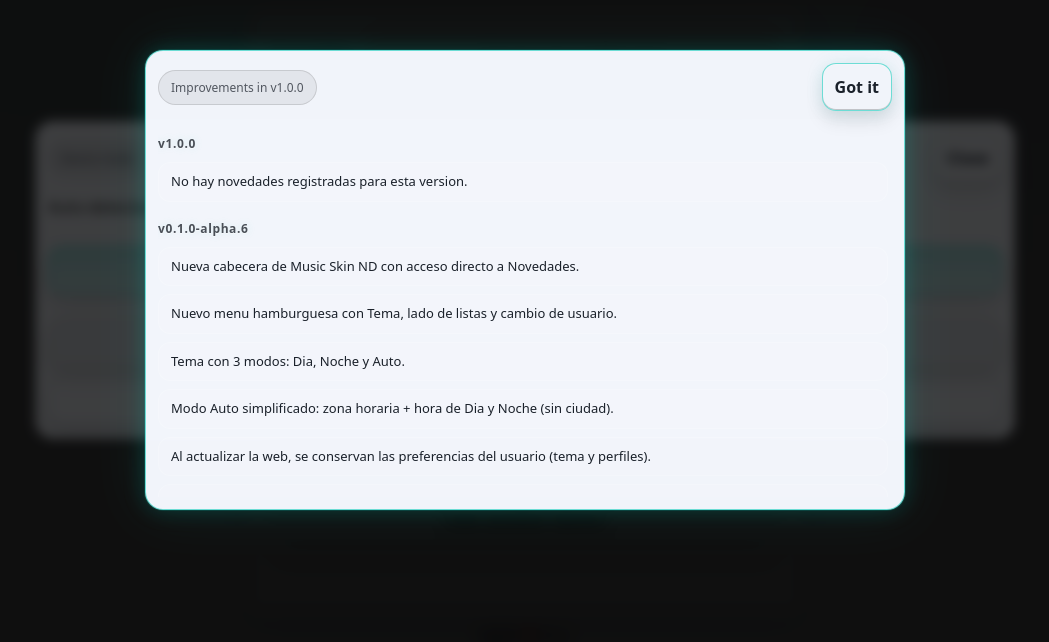
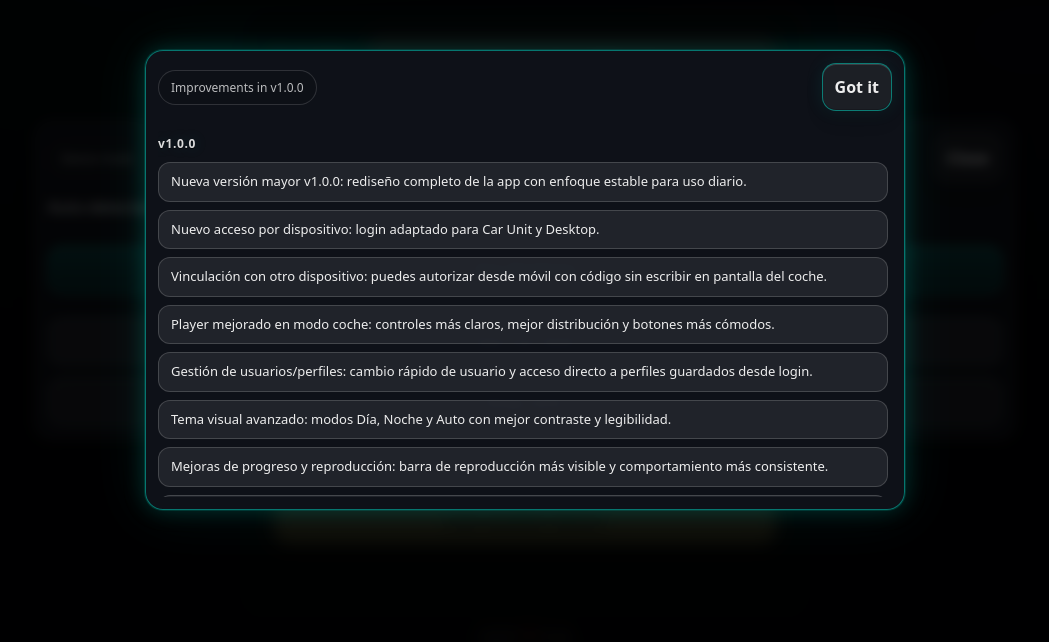
Before and after one commit to GOTXE/caraudio, a plain HTML site: page index.html in a window 1280 px wide. Shown: the part 120-762 px from the top of the page, without its empty margins (115-1164 px from the left). Drawn offline with Linux system fonts and the light colour scheme; no server answers.

Commit message:
feat(ui): finalize pending login/theme and logo updates

```diff
--- a/assets/css/styles.css
+++ b/assets/css/styles.css
@@ -806,9 +806,9 @@
         gap: var(--space-5);
         padding: 28px;
         border-radius: 20px;
-        background: #fdfefe;
-        border-color: #d7e1ea;
-        color: #0b1220;
+        background: var(--modal-bg);
+        border-color: var(--modal-border);
+        color: var(--modal-text);
         transition: transform 220ms ease;
       }
       .loginTopRow {
@@ -824,7 +824,7 @@
         gap: var(--space-3);
       }
       .loginModeLabel {
-        color: #334155;
+        color: var(--modal-muted);
         font-size: 13px;
         font-weight: 700;
       }
@@ -839,7 +839,7 @@
       .loginTitle {
         font-size: 28px;
         font-weight: 800;
-        color: #0b1220;
+        color: var(--modal-text);
       }
       .loginCredRow {
         display: grid;
@@ -866,24 +866,37 @@
         color: #f4fffd;
       }
       .btnLinkDevice {
-        border-color: #d49e2f;
-        background: linear-gradient(180deg, #f7d36e, #f5c451);
-        color: #1f1300;
+        border-color: #e3b24b;
+        background: linear-gradient(180deg, #f9dd89, #e8b94a);
+        color: #1a1200;
+        font-weight: 900;
+        line-height: 1.16;
+        letter-spacing: 0.15px;
+        text-wrap: balance;
+        text-shadow: 0 1px 0 rgba(255, 255, 255, 0.22);
+        box-shadow: 0 10px 20px rgba(0, 0, 0, 0.2), inset 0 1px 0 rgba(255, 255, 255, 0.24);
+      }
+      .theme-dark .btnLinkDevice {
+        border-color: #ffd98a;
+        background: linear-gradient(180deg, #ffe7a8, #f0c45c);
+        color: #171000;
+        text-shadow: 0 1px 0 rgba(255, 255, 255, 0.32);
+        box-shadow: 0 12px 24px rgba(0, 0, 0, 0.3), inset 0 1px 0 rgba(255, 255, 255, 0.32), 0 0 16px rgba(240, 196, 92, 0.28);
       }
       .loginCard input,
       .loginCard select {
-        color: #0b1220;
-        background: #dbe6f2;
-        border-color: #c4d2e1;
+        color: var(--modal-text);
+        background: var(--modal-input-bg);
+        border-color: var(--modal-input-border);
         min-height: 42px;
       }
       .loginCard input::placeholder {
-        color: #6a7888;
+        color: var(--modal-muted);
       }
       .loginCard label {
         margin: 0;
         font-size: 14px;
-        color: #334155;
+        color: var(--modal-muted);
       }
 
       .inlineRow {
@@ -1021,7 +1034,7 @@
       }
       .loginFooterTop {
         font-size: 12px;
-        color: #0b1220;
+        color: var(--modal-text);
         font-weight: 700;
       }
       .loginFooterRow {
@@ -1053,7 +1066,7 @@
         display: inline-flex;
         align-items: center;
         gap: 6px;
-        color: #0b1220;
+        color: var(--modal-text);
         font-size: 11px;
       }
       #loginFooterUpd[hidden] {
@@ -1667,14 +1680,19 @@
         box-shadow: 0 0 0 1px rgba(0, 200, 182, 0.16), 0 10px 20px rgba(0, 0, 0, 0.16), 0 0 18px rgba(0, 200, 182, 0.16);
       }
       .ghostBtn.serverBtn {
-        border-color: var(--color-danger-border);
-        background: var(--color-danger-bg-soft);
-        color: var(--color-on-danger);
+        border-color: #bf4a4a;
+        background: linear-gradient(180deg, #b94343, #8f3434);
+        color: #fff3f3;
+        font-weight: 900;
+        text-shadow: 0 1px 0 rgba(0, 0, 0, 0.32);
+        box-shadow: 0 10px 18px rgba(0, 0, 0, 0.18), inset 0 1px 0 rgba(255, 255, 255, 0.18);
       }
       .ghostBtn.serverBtn.ok {
-        border-color: var(--color-accent-border-strong);
-        background: var(--color-accent-bg-medium);
-        color: var(--color-on-success);
+        border-color: #1fb3a7;
+        background: linear-gradient(180deg, #17a297, #107d74);
+        color: #f2fffd;
+        text-shadow: 0 1px 0 rgba(0, 0, 0, 0.28);
+        box-shadow: 0 10px 18px rgba(0, 0, 0, 0.18), inset 0 1px 0 rgba(255, 255, 255, 0.16), 0 0 14px rgba(0, 200, 182, 0.2);
       }
 
       .dangerFab {
--- a/assets/js/modules/constants.js
+++ b/assets/js/modules/constants.js
@@ -24,7 +24,7 @@ export const DEFAULTS = {
   deviceMode: "auto",
   language: "es",
   quality: "low",
-  themeMode: "day",
+  themeMode: "night",
   autoTheme: {
     timeZone: "UTC",
     dayStart: "07:00",
--- a/assets/js/modules/i18n.js
+++ b/assets/js/modules/i18n.js
@@ -13,6 +13,7 @@ const DICT = {
     "login.password": "Contraseña",
     "login.remember": "Recordar credenciales",
     "login.connect": "Conectar",
+    "login.saved_users": "Usuarios",
     "login.link_other_device": "Vincular con otro dispositivo",
     "common.close": "Cerrar",
     "common.cancel": "Cancelar",
@@ -63,6 +64,7 @@ const DICT = {
     "player.plays_suffix": "plays",
     "status.auto_theme": "Modo auto: usando horario configurado.",
     "status.profile_no_password": "Ese perfil no tiene clave guardada.",
+    "status.profile_retry_password": "No se pudo entrar automáticamente. Revisa la contraseña y pulsa Conectar.",
     "status.need_server": "Configura el servidor primero.",
     "status.missing_credentials": "Falta usuario/contraseña.",
     "status.connecting": "Conectando...",
@@ -101,6 +103,7 @@ const DICT = {
     "modal.whatsnew_ack": "Entendido",
     "modal.profiles_title": "Perfiles",
     "modal.profile_add": "Añadir nuevo perfil",
+    "modal.profile_use": "Entrar",
     "modal.auto_theme_title": "Tema automático",
     "modal.timezone": "Zona horaria",
     "modal.day": "Día",
@@ -146,6 +149,7 @@ const DICT = {
     "login.password": "Password",
     "login.remember": "Remember credentials",
     "login.connect": "Connect",
+    "login.saved_users": "Users",
     "login.link_other_device": "Link another device",
     "common.close": "Close",
     "common.cancel": "Cancel",
@@ -196,6 +200,7 @@ const DICT = {
     "player.plays_suffix": "plays",
     "status.auto_theme": "Auto mode: using configured schedule.",
     "status.profile_no_password": "This profile has no saved password.",
+    "status.profile_retry_password": "Automatic sign-in failed. Check password and press Connect.",
     "status.need_server": "Configure the server first.",
     "status.missing_credentials": "Missing username/password.",
     "status.connecting": "Connecting...",
@@ -234,6 +239,7 @@ const DICT = {
     "modal.whatsnew_ack": "Got it",
     "modal.profiles_title": "Profiles",
     "modal.profile_add": "Add new profile",
+    "modal.profile_use": "Sign in",
     "modal.auto_theme_title": "Auto theme",
     "modal.timezone": "Time zone",
     "modal.day": "Day",
--- a/assets/js/modules/whats-new.js
+++ b/assets/js/modules/whats-new.js
@@ -3,7 +3,15 @@
 // (Se actualiza normalmente al preparar el PR/release que entra en produccion.)
 const WHATS_NEW_BY_VERSION = {
   "v1.0.0": [
-    "No hay novedades registradas para esta version.",
+    "Nueva versión mayor v1.0.0: rediseño completo de la app con enfoque estable para uso diario.",
+    "Nuevo acceso por dispositivo: login adaptado para Car Unit y Desktop.",
+    "Vinculación con otro dispositivo: puedes autorizar desde móvil con código sin escribir en pantalla del coche.",
+    "Player mejorado en modo coche: controles más claros, mejor distribución y botones más cómodos.",
+    "Gestión de usuarios/perfiles: cambio rápido de usuario y acceso directo a perfiles guardados desde login.",
+    "Tema visual avanzado: modos Día, Noche y Auto con mejor contraste y legibilidad.",
+    "Mejoras de progreso y reproducción: barra de reproducción más visible y comportamiento más consistente.",
+    "PWA preparada para instalación: experiencia más cercana a app nativa en pantalla completa.",
+    "Base técnica V1 actualizada para estabilidad y evolución futura (incluye broker y estructura modular).",
   ],
   "v0.1.0-alpha.6": [
     "Nueva cabecera de Music Skin ND con acceso directo a Novedades.",
--- a/index.html
+++ b/index.html
@@ -79,6 +79,7 @@
               </label>
               <div class="loginBtnsStack">
                 <button class="btn" id="btnConnect" data-i18n="login.connect">Conectar</button>
+                <button class="btn secondary" id="btnLoginProfiles" type="button" data-i18n="login.saved_users" hidden>Usuarios</button>
                 <button class="btn secondary btnLinkDevice" id="btnLinkDevice" type="button" data-i18n="login.link_other_device">Vincular con otro dispositivo</button>
               </div>
             </div>
--- a/service-worker.js
+++ b/service-worker.js
@@ -1,4 +1,4 @@
-const CACHE_VERSION = "v1-shell-20260216";
+const CACHE_VERSION = "v1-shell-20260216-link-button-night";
 const CACHE_NAME = `caraudio-${CACHE_VERSION}`;
 
 const APP_SHELL = [
```
Also changed, not shown: assets/js/link.js (+23 -0 lines), assets/img/app-logo-a.png, assets/img/app-logo-b.png, 1 other file.
